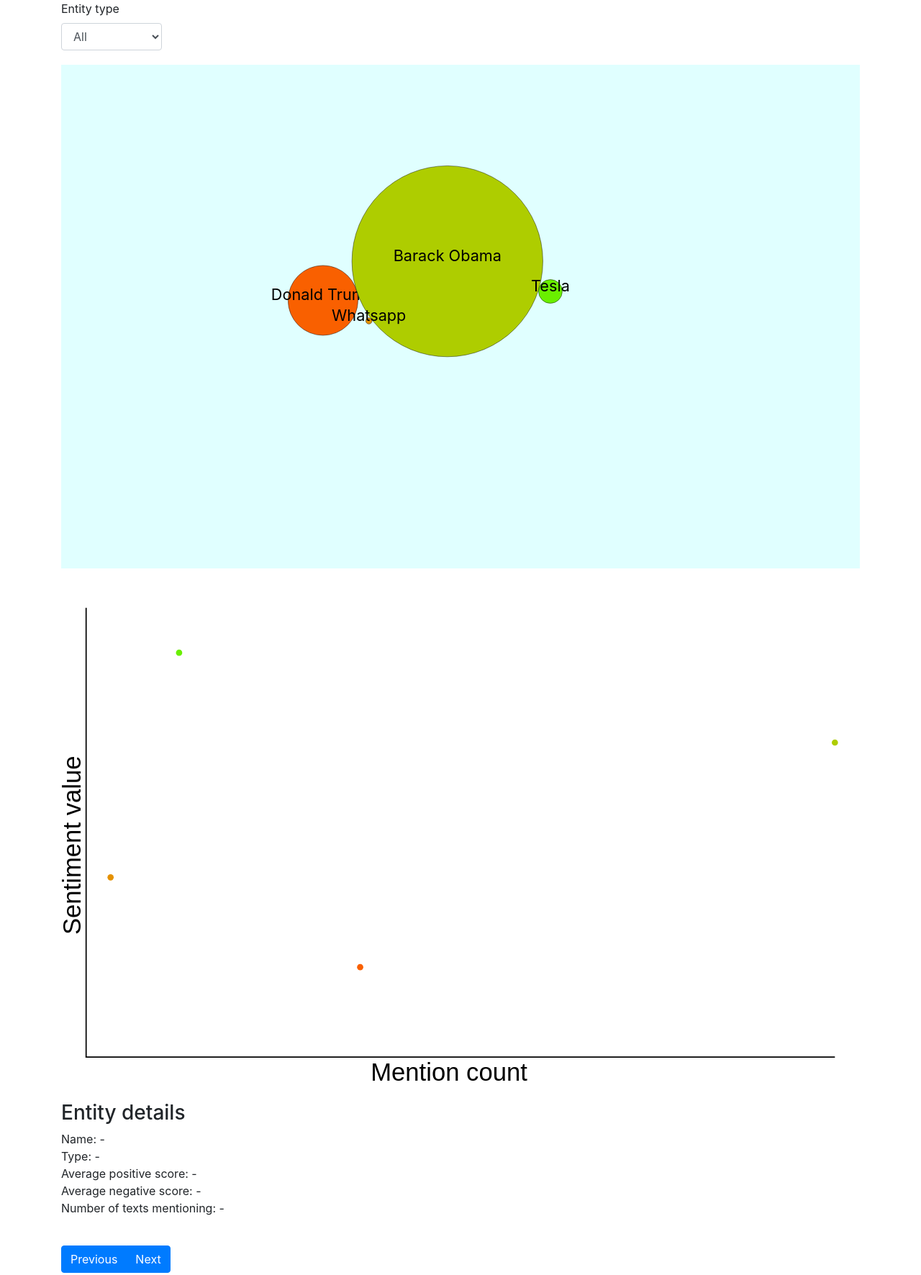
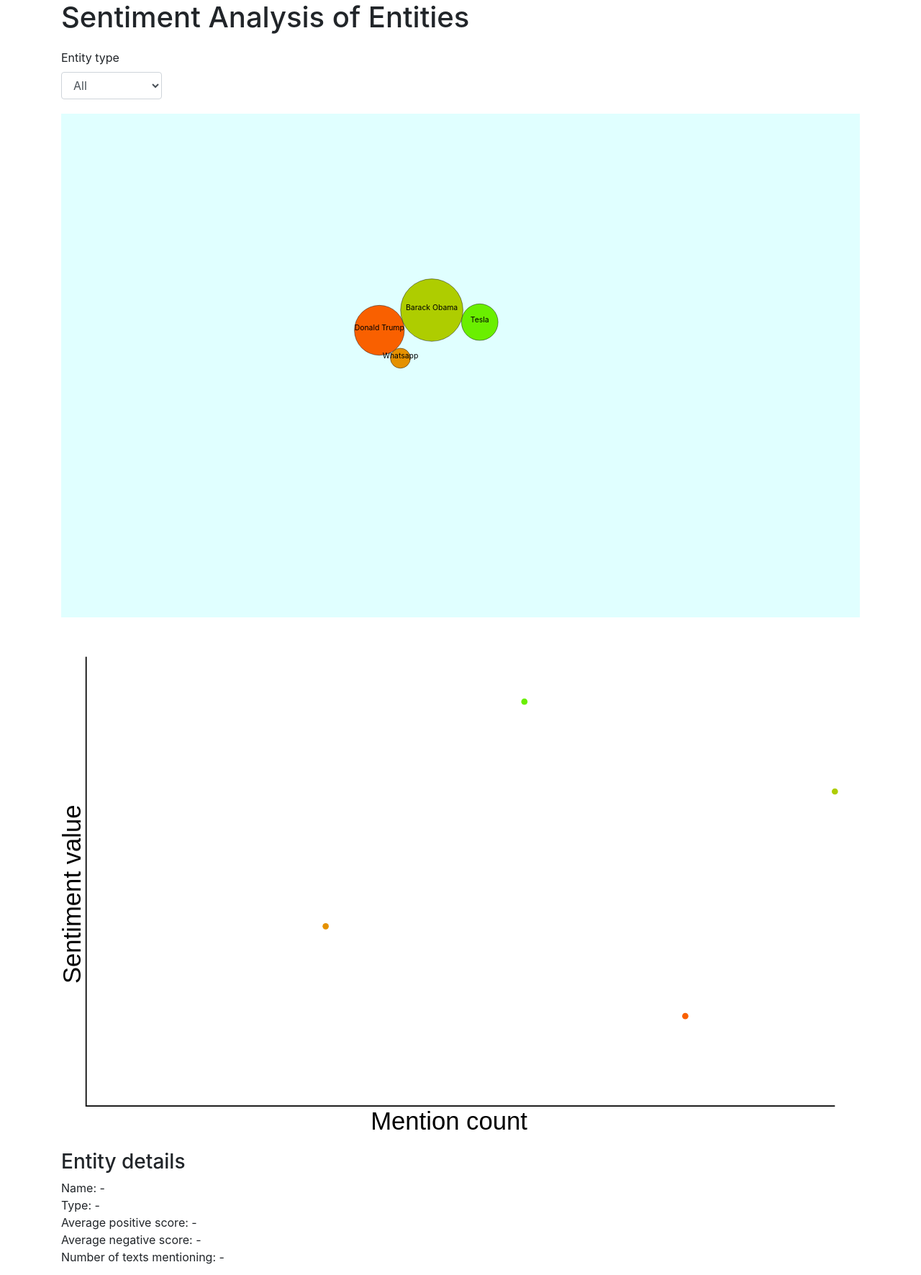
Before and after one commit to Longi94/wdps1706_2, a plain HTML site: page src/main/resources/web/index.html in a window 1280 px wide. Shown: the top 1772 px of the page at 72% size. Drawn offline with nearby package versions, Linux system fonts and the light colour scheme.

Commit message:
log scale

```diff
--- a/src/main/resources/web/index.html
+++ b/src/main/resources/web/index.html
@@ -21,6 +21,7 @@
 </head>
 <body>
 <div class="container">
+    <h1>Sentiment Analysis of Entities</h1>
     <div class="form-group">
         <label for="type-select">Entity type</label>
         <select class="form-control" id="type-select" onchange="onEntityFilterChange()">
--- a/src/main/resources/web/js/index.js
+++ b/src/main/resources/web/js/index.js
@@ -304,7 +304,7 @@ var simulation = d3.forceSimulation()
     .force('x', d3.forceX().strength(0.015).x(center.x))
     .force('y', d3.forceY().strength(0.015).y(center.y))
     .force("collide", d3.forceCollide().radius(function (d) {
-        return d.entity.texts.length;
+        return d.r;
     }).iterations(2))
     .on("tick", tick);
 
@@ -319,6 +319,7 @@ function onEntityFilterChange() {
     resetAll();
     initSimulation();
     initScatter();
+    simulation.alpha(1).restart();
 }
 
 function resetAll() {
@@ -365,6 +366,14 @@ function selectEntity() {
 function initSimulation() {
     var typeFilter = $("#type-select").val();
 
+    var maxMention = SAMPLE_DATA.reduce(function (a, b) {
+        return a.texts.length >= b.texts.length ? a : b;
+    }).texts.length;
+
+    var logScale = d3.scaleLog()
+        .domain([1, maxMention])
+        .range([0, 50]);
+
     var nodes = SAMPLE_DATA
         .filter(function (value) {
             return typeFilter === "" || value.type === typeFilter;
@@ -373,12 +382,13 @@ function initSimulation() {
             return {
                 x: Math.random() * w,
                 y: Math.random() * h,
-                entity: entity
+                entity: entity,
+                r: logScale(entity.texts.length)
             };
         });
 
     simulation.nodes(nodes);
-    simulation.restart();
+    simulation.alpha(1).restart();
 
     var gEnter = svg.selectAll("g")
         .data(nodes)
@@ -404,7 +414,7 @@ function initSimulation() {
 
     gEnter.append("circle")
         .attr("r", function (d) {
-            return d.entity.texts.length;
+            return d.r;
         })
         .style("fill", function (d) {
             return color(d.entity.positive);
@@ -415,7 +425,7 @@ function initSimulation() {
             return d.entity.name;
         })
         .style("text-anchor", "middle")
-        .style("font-size", "25");
+        .style("font-size", "12");
 }
 
 function dragstarted(d) {
@@ -496,6 +506,10 @@ function initScatter() {
         return a.texts.length >= b.texts.length ? a : b;
     }).texts.length;
 
+    var logScale = d3.scaleLog()
+        .domain([1, maxMention])
+        .range([40, w - 40]);
+
     var typeFilter = $("#type-select").val();
 
     var points = SAMPLE_DATA
@@ -504,7 +518,7 @@ function initScatter() {
         })
         .map(function (entity) {
             return {
-                x: (w - 80) * (entity.texts.length / maxMention) + 40,
+                x: logScale(entity.texts.length),
                 y: h - ((h - 80) * entity.positive + 40),
                 entity: entity
             };
@@ -538,10 +552,10 @@ function initScatter() {
         })
         .on("mouseover", function (d) {
             tooltip.style("opacity", .75);
-            var $this = $(this);
+            var position = $(this).position();
             tooltip.html(d.entity.name + "<br/>Positive: " + d.entity.positive + "<br/>Mentions: " + d.entity.texts.length)
-                .style("left", $this.position().left - 46 + "px")
-                .style("top", $this.position().top - 57 + "px");
+                .style("left", position.left - 46 + "px")
+                .style("top", position.top - 57 + "px");
         })
         .on("mouseout", function (d) {
             tooltip.style("opacity", 0);
```
